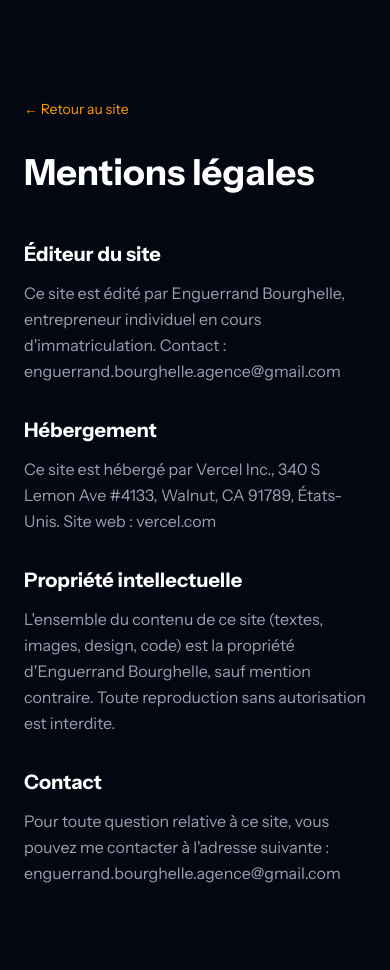
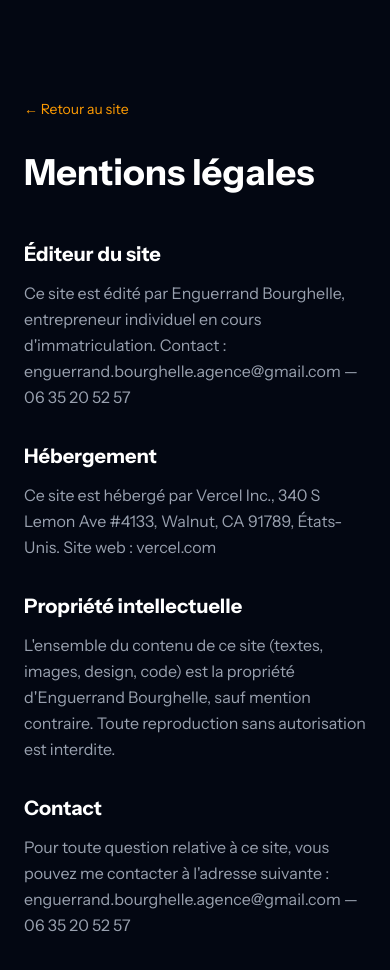
Before and after one commit to enguerrandbourghelle/agence-demo, a Next.js app: page /mentions-legales in a window 390 px wide. Shown: the top 970 px of the page. Built offline with nearby package versions, Linux system fonts and the light colour scheme.

Commit message:
feat: ajout numero de telephone dans les mentions legales

```diff
--- a/app/mentions-legales/page.tsx
+++ b/app/mentions-legales/page.tsx
@@ -24,7 +24,7 @@ export default function MentionsLegales() {
             <h2 className="font-serif text-xl font-bold text-white mb-3">Éditeur du site</h2>
             <p>
               Ce site est édité par Enguerrand Bourghelle, entrepreneur individuel en cours d&apos;immatriculation.
-              Contact : enguerrand.bourghelle.agence@gmail.com
+              Contact : enguerrand.bourghelle.agence@gmail.com — 06 35 20 52 57
             </p>
           </section>
 
@@ -48,7 +48,7 @@ export default function MentionsLegales() {
             <h2 className="font-serif text-xl font-bold text-white mb-3">Contact</h2>
             <p>
               Pour toute question relative à ce site, vous pouvez me contacter à l&apos;adresse suivante :
-              enguerrand.bourghelle.agence@gmail.com
+              enguerrand.bourghelle.agence@gmail.com — 06 35 20 52 57
             </p>
           </section>
         </div>
```
